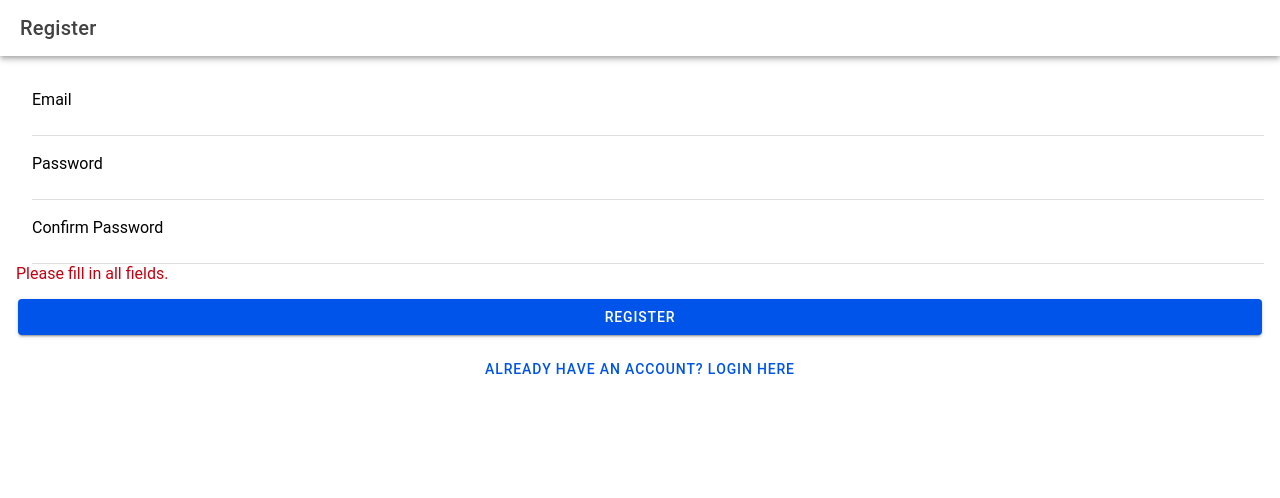
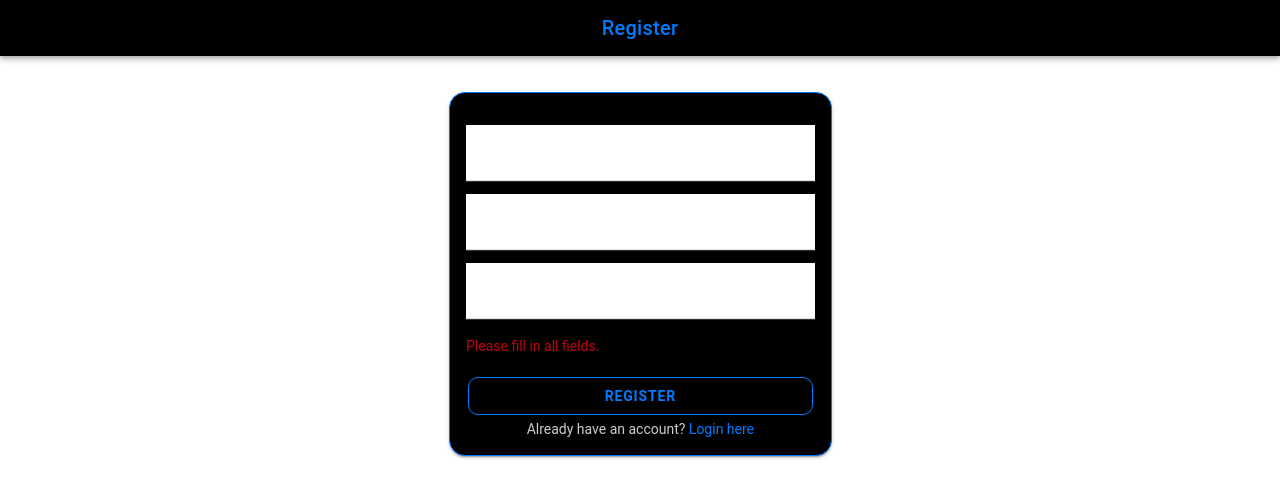
Before and after one commit to JamesSerenio/security, a React (Vite) app: page /register in a window 1280 px wide. Both pictures are taken after a click on the element "REGISTER". Shown: the top 498 px of the page. Built offline with nearby package versions, Linux system fonts and the light colour scheme.

Commit message:
added some css in login, register and home

```diff
--- a/src/pages/Home.tsx
+++ b/src/pages/Home.tsx
@@ -2,15 +2,49 @@ import React from 'react';
 import { IonPage, IonHeader, IonToolbar, IonTitle, IonContent, IonButton } from '@ionic/react';
 
 const Home: React.FC = () => {
+  const blueBorderButtonStyle: React.CSSProperties = {
+    borderWidth: '1px',
+    borderStyle: 'solid',
+    borderColor: '#007bff',   // blue border
+    color: '#007bff',         // blue text
+    background: 'transparent',
+    fontWeight: 'bold',
+    borderRadius: '10px',
+    marginTop: '20px',
+  };
+
   return (
     <IonPage>
       <IonHeader>
-        <IonToolbar><IonTitle>Home</IonTitle></IonToolbar>
+        <IonToolbar style={{ '--background': '#000000' }}>
+          <IonTitle style={{ color: '#007bff', textAlign: 'center' }}>Home</IonTitle>
+        </IonToolbar>
       </IonHeader>
-      <IonContent className="ion-padding">
+      <IonContent
+        fullscreen
+        style={{
+          display: 'flex',
+          flexDirection: 'column',
+          justifyContent: 'center',
+          alignItems: 'center',
+          backgroundColor: '#000000',  // black background
+          textAlign: 'center',
+          color: '#007bff',            // blue text
+          padding: '0 20px',
+        }}
+      >
         <h2>Welcome to the Incident Reporting System</h2>
-        <p>Use the menu to report incidents, view your reports, or check impact reports.</p>
-        <IonButton expand="block" href="/report" className="ion-margin-top">
+        <IonButton
+          href="/report"
+          fill="clear"
+          style={{
+            ...blueBorderButtonStyle,
+            width: '200px',
+            marginLeft: 'auto',
+            marginRight: 'auto',
+            textAlign: 'center',
+          }}
+        >
           Report Incident
         </IonButton>
       </IonContent>
--- a/src/pages/Login.tsx
+++ b/src/pages/Login.tsx
@@ -9,7 +9,15 @@ import {
   IonButton,
   IonText,
   IonLabel,
-  IonItem
+  IonItem,
+  IonGrid,
+  IonRow,
+  IonCol,
+  IonCard,
+  IonCardHeader,
+  IonCardTitle,
+  IonCardContent,
+  IonLoading
 } from '@ionic/react';
 import { useHistory } from 'react-router-dom';
 import { supabase } from '../supabaseClient';
@@ -33,7 +41,6 @@ const Login: React.FC = () => {
     }
 
     if (data.user) {
-      // Fetch the user's profile from 'profiles' table
       const { data: profile, error: profileError } = await supabase
         .from('profiles')
         .select('role')
@@ -45,7 +52,6 @@ const Login: React.FC = () => {
         return;
       }
 
-      // Redirect based on role
       if (profile.role === 'admin') {
         history.push('/admin');
       } else {
@@ -57,45 +63,97 @@ const Login: React.FC = () => {
   return (
     <IonPage>
       <IonHeader>
-        <IonToolbar>
-          <IonTitle>Login</IonTitle>
+        <IonToolbar style={{ '--background': '#000000' }}>
+          <IonTitle className="ion-text-center" style={{ color: '#007bff' }}>
+            Secure Login
+          </IonTitle>
         </IonToolbar>
       </IonHeader>
-      <IonContent className="ion-padding">
-        <IonItem>
-          <IonLabel position="floating">Email</IonLabel>
+
+      <IonContent className="ion-padding" style={{ backgroundColor: '#000000' }}>
+        <IonLoading isOpen={loading} message={'Logging in...'} spinner="dots" />
+
+        <IonGrid className="ion-justify-content-center ion-align-items-center" style={{ height: '100%' }}>
+          <IonRow className="ion-justify-content-center">
+            <IonCol size-md="6" size-lg="4">
+              <IonCard style={{ backgroundColor: '#000000', border: '1px solid #007bff', borderRadius: '16px' }}>
+                <IonCardHeader>
+                  <IonCardTitle className="ion-text-center" style={{ color: '#007bff', fontSize: '1.8rem' }}>
+                    Welcome Back
+                  </IonCardTitle>
+                </IonCardHeader>
+
+                <IonCardContent>
+                  <IonItem lines="full" style={{ backgroundColor: '#000000', borderBottom: '1px solid #222' }}>
+                    <IonLabel position="floating" style={{ color: '#888' }}>
+
+                    </IonLabel>
                     <IonInput
                       type="email"
                       value={email}
+                      placeholder="Email"
                       onIonChange={e => setEmail(e.detail.value!)}
+                      style={{ color: '#fff' }}
+                      required
                     />
                   </IonItem>
-        <IonItem>
-          <IonLabel position="floating">Password</IonLabel>
+
+                  <IonItem
+                    lines="full"
+                    style={{ backgroundColor: '#121212', borderBottom: '1px solid #222', marginTop: '12px' }}
+                  >
+                    <IonLabel position="floating" style={{ color: '#888' }}>
+
+                    </IonLabel>
                     <IonInput
                       type="password"
                       value={password}
+                      placeholder="Password"
                       onIonChange={e => setPassword(e.detail.value!)}
+                      style={{ color: '#fff' }}
+                      required
                     />
                   </IonItem>
-        {errorMsg && <IonText color="danger"><p>{errorMsg}</p></IonText>}
+
+                  {errorMsg && (
+                    <IonText color="danger">
+                      <p className="ion-padding-top">{errorMsg}</p>
+                    </IonText>
+                  )}
+
                   <IonButton
                     expand="block"
                     onClick={handleLogin}
                     disabled={loading}
-          className="ion-margin-top"
+                    fill="clear"
+                    style={{
+                      marginTop: '20px',
+                      fontWeight: 'bold',
+                      borderRadius: '10px',
+                      border: '2px solid #007bff',
+                      color: '#007bff'
+                    }}
+                    className="blue-border-button"
                   >
-          {loading ? 'Logging in...' : 'Login'}
+                    Login
                   </IonButton>
 
                   <IonText className="ion-text-center ion-margin-top">
-          <p>
+                    <p style={{ color: '#ccc' }}>
                       Don't have an account?{' '}
-            <IonText color="primary" onClick={() => history.push('/register')} style={{ cursor: 'pointer' }}>
+                      <IonText
+                        style={{ color: '#007bff', cursor: 'pointer' }}
+                        onClick={() => history.push('/register')}
+                      >
                         Sign up
                       </IonText>
                     </p>
                   </IonText>
+                </IonCardContent>
+              </IonCard>
+            </IonCol>
+          </IonRow>
+        </IonGrid>
       </IonContent>
     </IonPage>
   );
--- a/src/pages/Register.tsx
+++ b/src/pages/Register.tsx
@@ -10,7 +10,16 @@ import {
   IonText,
   IonLabel,
   IonItem,
+  IonGrid,
+  IonRow,
+  IonCol,
+  IonCard,
+  IonCardHeader,
+  IonCardTitle,
+  IonCardContent,
+  IonLoading,
 } from '@ionic/react';
+import { useHistory } from 'react-router-dom';
 import { supabase } from '../supabaseClient';
 
 const Register: React.FC = () => {
@@ -20,6 +29,7 @@ const Register: React.FC = () => {
   const [errorMsg, setErrorMsg] = useState('');
   const [successMsg, setSuccessMsg] = useState('');
   const [loading, setLoading] = useState(false);
+  const history = useHistory();
 
   const handleRegister = async () => {
     setErrorMsg('');
@@ -69,31 +79,120 @@ const Register: React.FC = () => {
   return (
     <IonPage>
       <IonHeader>
-        <IonToolbar>
-          <IonTitle>Register</IonTitle>
+        <IonToolbar style={{ '--background': '#000000' }}>
+          <IonTitle className="ion-text-center" style={{ color: '#007bff' }}>
+            Register
+          </IonTitle>
         </IonToolbar>
       </IonHeader>
-      <IonContent className="ion-padding">
-        <IonItem>
-          <IonLabel position="floating">Email</IonLabel>
-          <IonInput type="email" value={email} onIonChange={(e) => setEmail(e.detail.value!)} />
-        </IonItem>
-        <IonItem>
-          <IonLabel position="floating">Password</IonLabel>
-          <IonInput type="password" value={password} onIonChange={(e) => setPassword(e.detail.value!)} />
-        </IonItem>
-        <IonItem>
-          <IonLabel position="floating">Confirm Password</IonLabel>
-          <IonInput type="password" value={confirmPassword} onIonChange={(e) => setConfirmPassword(e.detail.value!)} />
-        </IonItem>
-        {errorMsg && <IonText color="danger">{errorMsg}</IonText>}
-        {successMsg && <IonText color="success">{successMsg}</IonText>}
-        <IonButton expand="block" onClick={handleRegister} disabled={loading} className="ion-margin-top">
-          {loading ? 'Registering...' : 'Register'}
-        </IonButton>
-        <IonButton fill="clear" expand="block" routerLink="/login" className="ion-margin-top">
-          Already have an account? Login here
-        </IonButton>
+
+      <IonContent className="ion-padding" style={{ backgroundColor: '#121212' }}>
+        <IonLoading isOpen={loading} message={'Registering...'} spinner="dots" />
+
+        <IonGrid className="ion-justify-content-center ion-align-items-center" style={{ height: '100%' }}>
+          <IonRow className="ion-justify-content-center" style={{ paddingTop: '0px' }}>
+            <IonCol size-md="6" size-lg="4">
+              <IonCard style={{ backgroundColor: '#000000', border: '1px solid #007bff', borderRadius: '16px' }}>
+                <IonCardHeader>
+                  <IonCardTitle className="ion-text-center" style={{ color: '#007bff', fontSize: '1.8rem' }}>
+                    {/* You can put a header text here if you want */}
+                  </IonCardTitle>
+                </IonCardHeader>
+
+                <IonCardContent>
+                  <IonItem lines="full" style={{ backgroundColor: '#000000', borderBottom: '1px solid #333' }}>
+                    <IonLabel position="floating" style={{ color: '#999' }}>
+                      {/* Email Label */}
+                    </IonLabel>
+                    <IonInput
+                      type="email"
+                      value={email}
+                      placeholder="Email"
+                      onIonChange={e => setEmail(e.detail.value!)}
+                      style={{ color: '#fff' }}
+                      required
+                    />
+                  </IonItem>
+
+                  <IonItem
+                    lines="full"
+                    style={{ backgroundColor: '#000000', borderBottom: '1px solid #333', marginTop: '12px' }}
+                  >
+                    <IonLabel position="floating" style={{ color: '#999' }}>
+                      {/* Password Label */}
+                    </IonLabel>
+                    <IonInput
+                      type="password"
+                      value={password}
+                      placeholder="Password"
+                      onIonChange={e => setPassword(e.detail.value!)}
+                      style={{ color: '#fff' }}
+                      required
+                    />
+                  </IonItem>
+
+                  <IonItem
+                    lines="full"
+                    style={{ backgroundColor: '#000000', borderBottom: '1px solid #333', marginTop: '12px' }}
+                  >
+                    <IonLabel position="floating" style={{ color: '#999' }}>
+                      {/* Confirm Password Label */}
+                    </IonLabel>
+                    <IonInput
+                      type="password"
+                      value={confirmPassword}
+                      placeholder="Confirm Password"
+                      onIonChange={e => setConfirmPassword(e.detail.value!)}
+                      style={{ color: '#fff' }}
+                      required
+                    />
+                  </IonItem>
+
+                  {errorMsg && (
+                    <IonText color="danger">
+                      <p className="ion-padding-top">{errorMsg}</p>
+                    </IonText>
+                  )}
+                  {successMsg && (
+                    <IonText color="success">
+                      <p className="ion-padding-top">{successMsg}</p>
+                    </IonText>
+                  )}
+
+                  <IonButton
+                    expand="block"
+                    onClick={handleRegister}
+                    disabled={loading}
+                    fill="clear"
+                    style={{
+                      marginTop: '20px',
+                      fontWeight: 'bold',
+                      borderRadius: '10px',
+                      border: '1px solid #007bff',
+                      color: '#007bff',
+                      background: 'transparent',
+                    }}
+                  >
+                    {loading ? 'Registering...' : 'Register'}
+                  </IonButton>
+
+                  <IonText className="ion-text-center ion-margin-top">
+                    <p style={{ color: '#ccc' }}>
+                      Already have an account?{' '}
+                      <IonText
+                        color="light"
+                        style={{ color: '#007bff', cursor: 'pointer' }}
+                        onClick={() => history.push('/login')}
+                      >
+                        Login here
+                      </IonText>
+                    </p>
+                  </IonText>
+                </IonCardContent>
+              </IonCard>
+            </IonCol>
+          </IonRow>
+        </IonGrid>
       </IonContent>
     </IonPage>
   );
```
Lines whose indentation alone changed are shown as unchanged.
